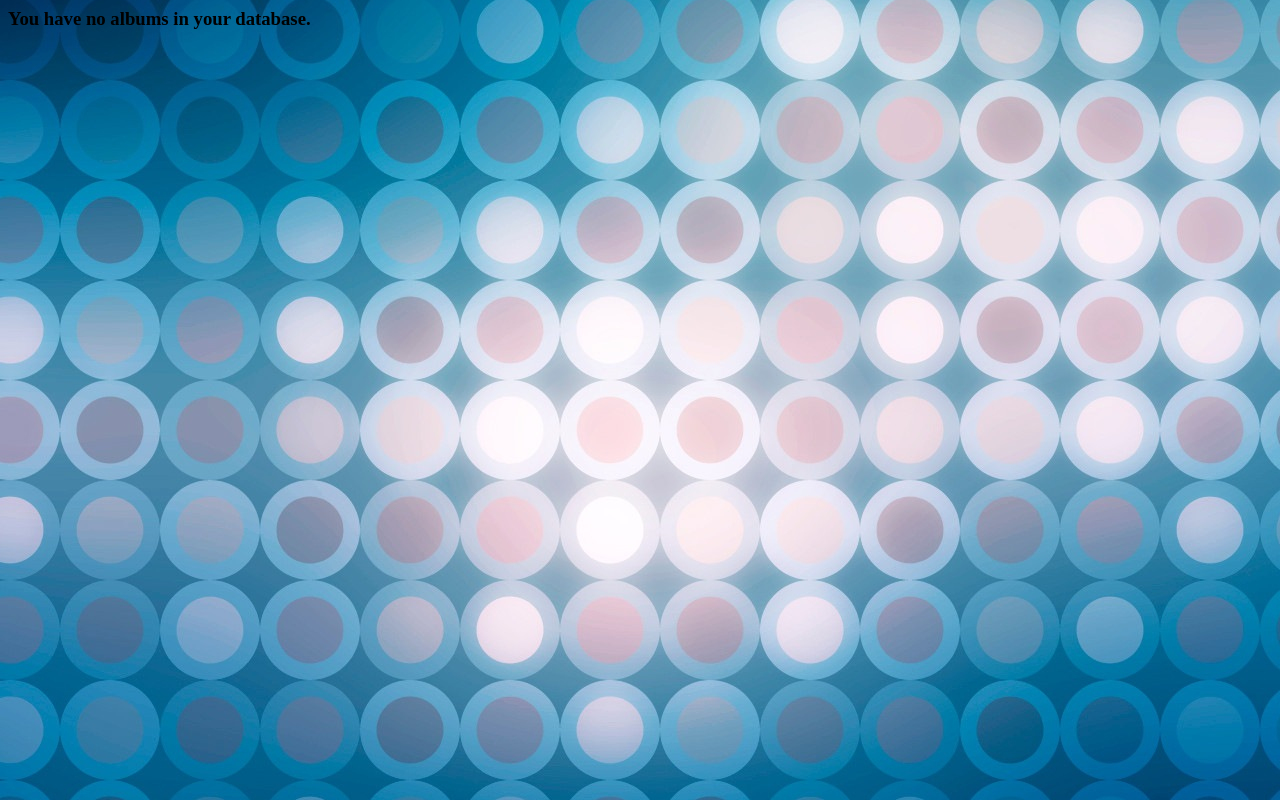
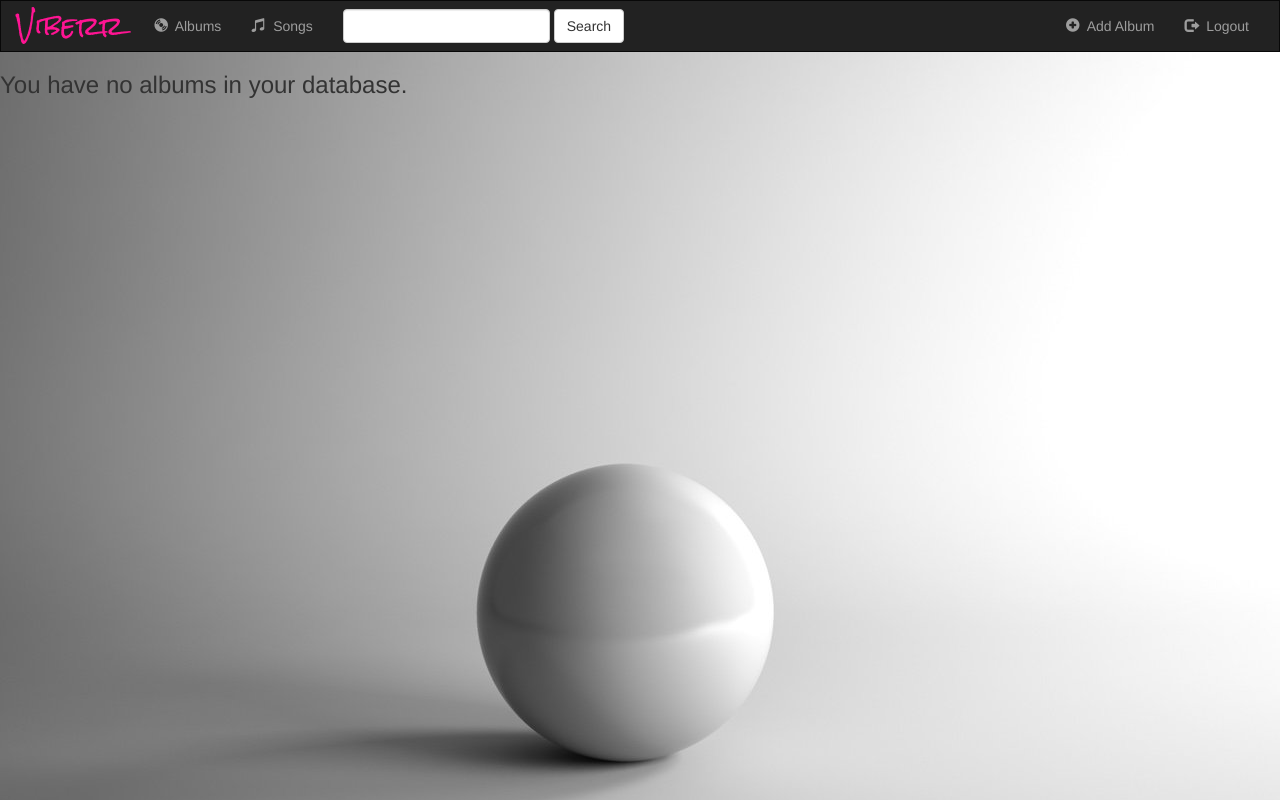
Before and after one commit to cjc77/NewBostonDjango, a Django app: page /music/ in a window 1280 px wide. Run offline with Django 3.2, Linux system fonts and the light colour scheme; data that the repository does not hold is empty; some libraries are stand-ins or nearby versions.

Commit message:
Whole bunch of design stuff.

```diff
--- a/music/static/music/style.css
+++ b/music/static/music/style.css
@@ -1,5 +1,20 @@
 body {
-    background: white url("images/music_background.jpg");
+    background: white url("images/music_background4.png");
     background-attachment: fixed;
+    background-repeat: no-repeat;
     background-position: center;
 }
+ul {
+    list-style: none;
+}
+.title-heading {
+    padding-left: 15;
+}
+.navbar {
+    border-radius: 0;
+}
+.navbar-inverse .navbar-brand {
+    font-family: 'Rock Salt', cursive;
+    font-size: 1.8em;
+    color: #FF1493;
+}
--- /dev/null
+++ b/music/templates/music/base.html
@@ -0,0 +1,69 @@
+{% load staticfiles %}
+
+<!DOCTYPE html>
+<html>
+    <head>
+        <meta charset="utf-8">
+        <title>{% block title %}Viberr{% endblock %}</title>
+        <link rel="stylesheet" href="https://maxcdn.bootstrapcdn.com/bootstrap/3.3.7/css/bootstrap.min.css"/>
+        <link rel='stylesheet' href='https://fonts.googleapis.com/css?family=Rock+Salt' type='text/css'>
+        <link rel="stylesheet" type="text/css" href="{% static 'music/style.css' %}"/>
+        <script src="https://ajax.googleapis.com/ajax/libs/jquery/3.1.1/jquery.min.js"></script>
+        <script src="https://maxcdn.bootstrapcdn.com/bootstrap/3.3.7/js/bootstrap.min.js"></script>
+    </head>
+    <body>
+        <nav class="navbar navbar-inverse">
+            <div class="container-fluid">
+                <!-- Header -->
+                <div class="navbar-header">
+                    <button type="button" class="navbar-toggle" data-toggle="collapse" data-target="#topNavBar">
+                        <span class="icon-bar"></span>
+                        <span class="icon-bar"></span>
+                        <span class="icon-bar"></span>
+                    </button>
+                    <a class="navbar-brand" href="{% url 'music:index' %}">Viberr</a>
+                </div>
+                <!-- Collapsible items -->
+                <div class="collapse navbar-collapse" id="topNavBar">
+                    <ul class="nav navbar-nav">
+                        <li class="">
+                            <a href="{% url 'music:index' %}">
+                                <span class="glyphicon glyphicon-cd" aria-hidden="true"></span>&nbsp;
+                                Albums
+                            </a>
+                        </li>
+                        <li class="">
+                            <a href="#">
+                                <span class="glyphicon glyphicon-music" aria-hidden="true"></span>&nbsp;
+                                Songs
+                            </a>
+                        </li>
+                    </ul>
+                    <form class="navbar-form navbar-left" role="search" method="get" action="#" >
+                        <div class="form-group">
+                            <input type="text" class="form-control" name="q" value="">
+                        </div>
+                        <button type="submit" class="btn btn-default">Search</button>
+                    </form>
+                    <ul class="nav navbar-nav navbar-right">
+                        <li class="">
+                            <a href="{% url 'music:index' %}">
+                                <span class="glyphicon glyphicon-plus-sign" aria-hidden="true"></span>&nbsp;
+                                Add Album
+                            </a>
+                        </li>
+                        <li class="">
+                            <a href="{% url 'music:index' %}">
+                                <span class="glyphicon glyphicon-log-out" aria-hidden="true"></span>&nbsp;
+                                Logout
+                            </a>
+                        </li>
+                    </ul>
+                </div>
+            </div>
+        </nav>
+        <!-- Other Stuff goes here! -->
+        {% block body %}
+        {% endblock %}
+    </body>
+</html>
--- a/music/templates/music/detail.html
+++ b/music/templates/music/detail.html
@@ -1,3 +1,8 @@
+{% extends 'music/base.html' %}
+
+{% block title %}Album Details{% endblock %}
+
+{% block body %}
     {% if album %}
         <img src="{{ album.album_logo }}">
         <h2>Album: {{ album.album_title }}</h2>
@@ -23,3 +28,4 @@
         {% endfor %}
         <input type="submit" value="Favorite">
     </form>
+{% endblock %}
--- a/music/templates/music/index.html
+++ b/music/templates/music/index.html
@@ -1,8 +1,8 @@
-<!-- Loads path to static files -->
-{% load staticfiles %}
-<link rel="stylesheet" type="text/css" href="{% static "music/style.css" %}"/>
+{% extends 'music/base.html' %}
 
+{% block body %}
     {% if all_albums %}
+        <h1 class="title-heading">Albums</h1>
         <ul>
             {% for album in all_albums %}
                 <li><a href="{% url 'music:detail' album.id %}">{{ album.album_title }}</a></li>
@@ -11,3 +11,4 @@
     {% else %}
         <h3>You have no albums in your database.</h3>
     {% endif %}
+{% endblock %}
```
Also changed, not shown: music/static/music/images/music_background1.jpg (renamed from music/static/music/images/music_background.jpg), music/static/music/images/music_background2.png (added), music/static/music/images/music_background3.png (added), music/static/music/images/music_background4.png (added). Lines whose indentation alone changed are shown as unchanged.
